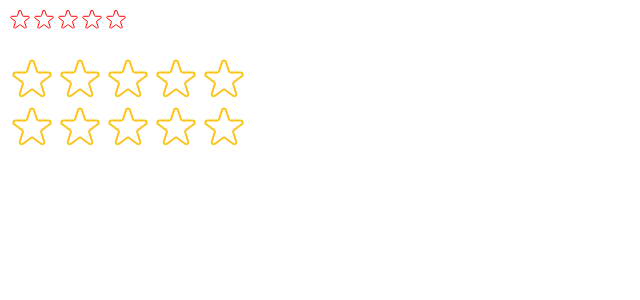
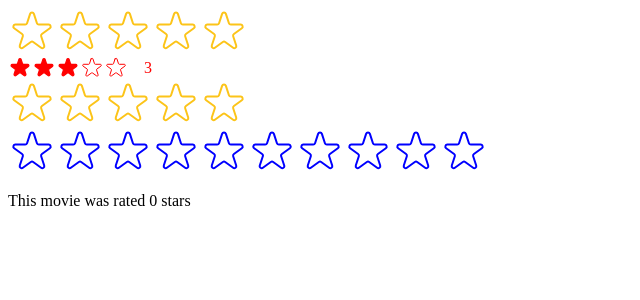
Before and after one commit to brunopenner/Use-Popcorn-V2, a React (Vite) app: page / in a window 1280 px wide. Shown: the top 300 px of the page, without its empty margins (0-640 px from the left). Built offline with nearby package versions, Linux system fonts and the light colour scheme.

Commit message:
#119. Improving Reusability With Props - Access internal state outside of the component

```diff
--- a/src/StarRating.jsx
+++ b/src/StarRating.jsx
@@ -11,12 +11,13 @@ const starContainerStyle= {
 }
 
 
-export default function StarRating ({ maxRating=5, color='#fcc419', size=48, className="", messages=[] }) {
-    const [rating, setRating] = useState(0);
+export default function StarRating ({ maxRating=5, color='#fcc419', size=48, className="", messages=[], defaultRating = 0, onSetRating }) {
+    const [rating, setRating] = useState(defaultRating);
     const [tempRating, setTempRating] = useState(0);
 
     function handleRating (rating) {
         setRating(rating);
+        onSetRating(rating);
     }
 
     const textStyle = {
@@ -50,7 +51,6 @@ function Star ({onRate, full, onHoverIn, onHoverOut, color, size}) {
     const starStyle = {
         width: `${size}px`,
         height: `${size}px`,
-        height: '48px',
         display: 'block',
         cursor: 'pointer'
     }
--- a/src/main.jsx
+++ b/src/main.jsx
@@ -1,14 +1,26 @@
-import { StrictMode } from 'react'
+import { StrictMode, useState } from 'react'
 import { createRoot } from 'react-dom/client'
 import StarRating from './StarRating'
 // import './index.css'
 // import App from './App.jsx'
 
+function Test() {
+  const [movieRating, setMovieRating] = useState(0)
+
+  return (
+    <div>
+      <StarRating color="blue" maxRating={10} onSetRating={setMovieRating} />
+      <p>This movie was rated {movieRating} stars</p>
+    </div>
+  )
+}
+
 createRoot(document.getElementById('root')).render(
   <StrictMode>
     {/* <App /> */}
-    <StarRating size={24} color="red" />
+    <StarRating messages={["Terrible", "Bad", "Okay", "Good", "Amazing"]}/>
+    <StarRating size={24} color="red" defaultRating={3}/>
     <StarRating/>
-    <StarRating messages={["Terrible", "Bad", "Okay", "Good", "Amazing"]}/>
+    <Test />
   </StrictMode>,
 )
```
